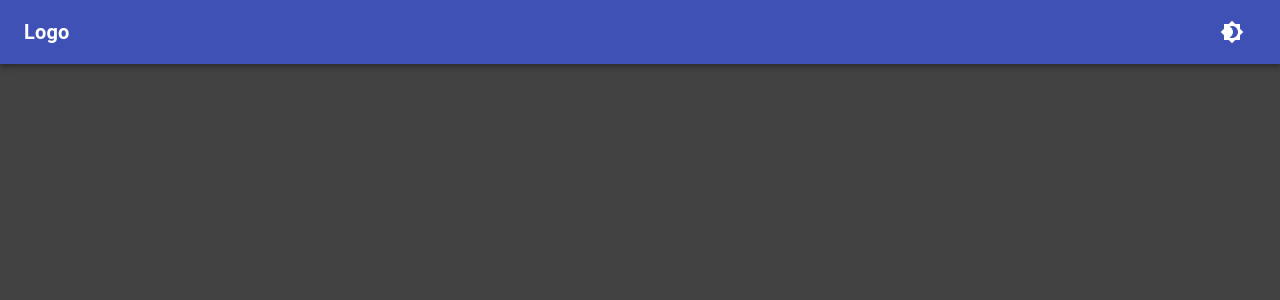
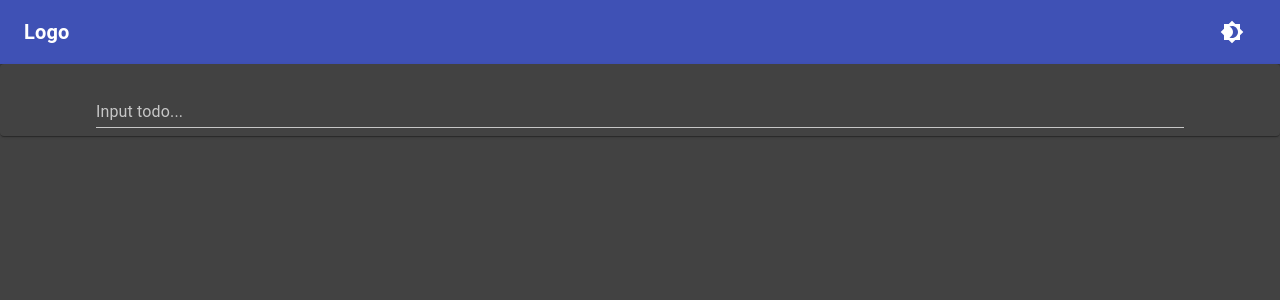
Before and after one commit to irondrondron/react-todo-app, a React (Create React App) app: page / in a window 1280 px wide. Shown: the top 300 px of the page. Built offline with nearby package versions, Linux system fonts and the light colour scheme.

Commit message:
refactoring from class to function components

```diff
--- a/src/App.jsx
+++ b/src/App.jsx
@@ -1,7 +1,10 @@
-import React, { useState } from "react";
-import { Paper } from "@material-ui/core";
-import { ThemeProvider, createMuiTheme } from "@material-ui/core/";
-import Header from "./components/Header";
+import React, { useState } from 'react';
+import { Paper } from '@material-ui/core';
+import { ThemeProvider, createMuiTheme } from '@material-ui/core/';
+import Header from './components/Header';
+// import TodoForm from './components/TodoForm';
+// import TodoTabs from './components/TodoTabs';
+import TodoList from './components/TodoList';
 
 export default function App() {
   const [darkMode, setDarkMode] = useState(true);
@@ -10,14 +13,16 @@ export default function App() {
   };
   const theme = createMuiTheme({
     palette: {
-      type: darkMode ? "dark" : "light"
-    }
+      type: darkMode ? 'dark' : 'light',
+    },
   });
 
   return (
     <ThemeProvider theme={theme}>
-      <Paper square style={{ height: "100vh" }}>
+      <Paper square style={{ height: '100vh' }}>
         <Header setDarkMode={changeTheme} darkMode={darkMode} />
+        <TodoList />
+        {/* <TodoTabs /> */}
       </Paper>
     </ThemeProvider>
   );
--- a/src/components/ToDoList.jsx
+++ b/src/components/ToDoList.jsx
@@ -1,13 +1,44 @@
-import React from 'react';
-import Button from '@material-ui/core/Button';
+import React, { useState } from 'react';
+import TodoForm from './TodoForm';
+import Todo from './Todo';
+// import { Paper } from '@material-ui/core';
 
-export default class ToDoList extends React.Component {
-  render() {
-    return (
+const TodoList = () => {
+  const [state, setState] = useState({ todos: [] });
 
-        <Button variant="contained" color="secondary">
-          ksdjfndsfnj
-        </Button>
-    );
-  }
-}
+  const addTodo = (todo) => {
+    setState({
+      todos: [todo, ...state.todos],
+    });
+  };
+
+  const toggleComplete = (id) => {
+    setState((state) => ({
+      todos: state.todos.map((todo) => {
+        if (todo.id === id) {
+          return {
+            ...todo,
+            complete: !todo.complete,
+          };
+        } else {
+          return todo;
+        }
+      }),
+    }));
+  };
+
+  return (
+    <div>
+      <TodoForm onSubmit={addTodo} />
+      {state.todos.map((todo) => (
+        <Todo
+          key={todo.id}
+          toggleComplete={() => toggleComplete(todo.id)}
+          todo={todo}
+        />
+        // <Paper key={todo.id}>{todo.text}</Paper>
+      ))}
+    </div>
+  );
+};
+export default TodoList;
--- /dev/null
+++ b/src/components/TodoForm.jsx
@@ -0,0 +1,54 @@
+import React, { useState } from 'react';
+import shortid from 'shortid';
+import {
+  Paper,
+  Grid,
+  // IconButton,
+  // InputBase,
+  TextField,
+} from '@material-ui/core';
+
+const TodoForm = (props) => {
+  const [state, setState] = useState({text: ''});
+
+  const handleChange = (event) => {
+    setState({
+      [event.target.name]: event.target.value,
+    });
+    // console.log(setState());
+  };
+
+  const handleSubmit = (e) => {
+    e.preventDefault();
+    props.onSubmit({
+      id: shortid.generate(),
+      text: state.text,
+      complete: false,
+    });
+    setState({
+      text: '',
+    });
+  };
+
+  return (
+    <Paper>
+      <Grid justify="space-around" container>
+        <Grid item>
+            <form autoComplete='off' onSubmit={handleSubmit}>
+              <TextField
+                autoComplete="off"
+                name="text"
+                // value={state.text}
+                value={state.text}
+                onChange={handleChange}
+                margin="normal"
+                label="Input todo..."
+                style={{ width: '85vw' }}
+              />
+            </form>
+        </Grid>
+      </Grid>
+    </Paper>
+  );
+};
+export default TodoForm;
```
Also changed, not shown: src/components/Header.jsx (+8 -7 lines), src/components/ToDoTabs.jsx (added, +16 -0 lines).
